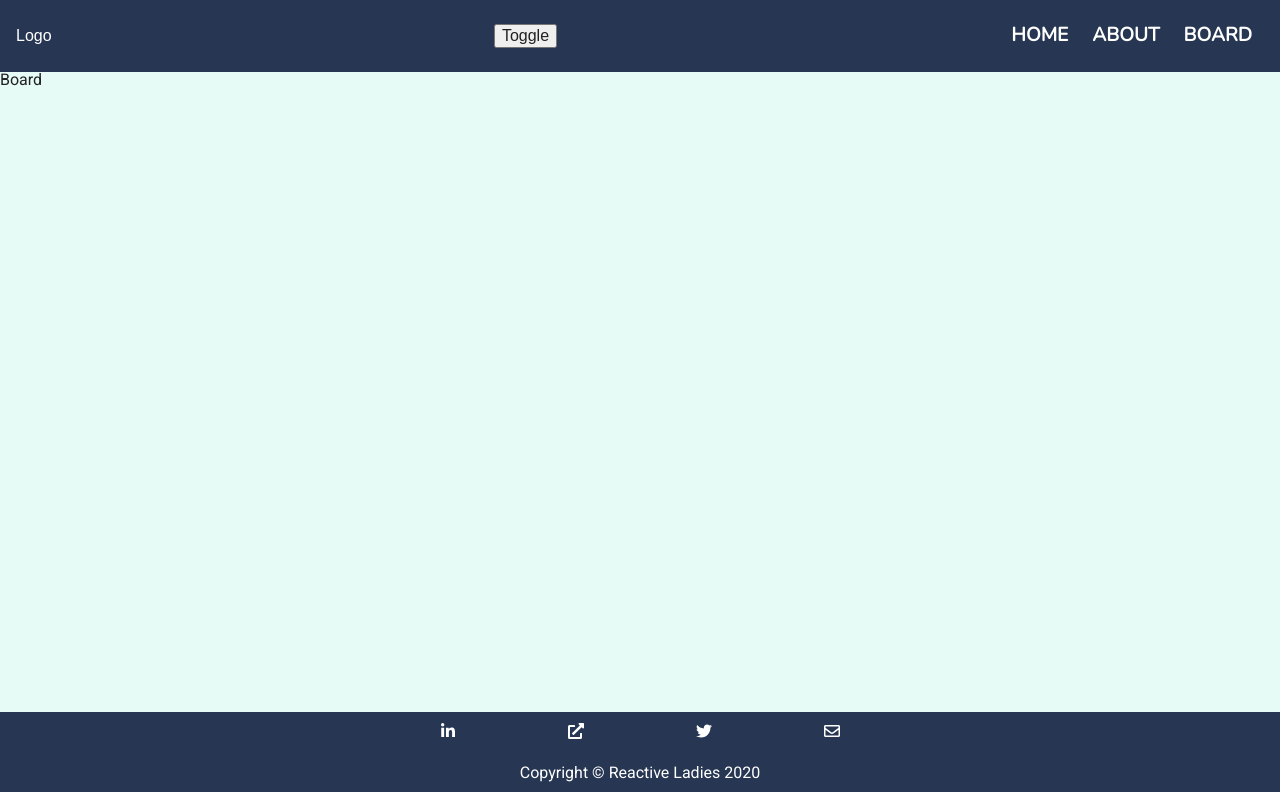
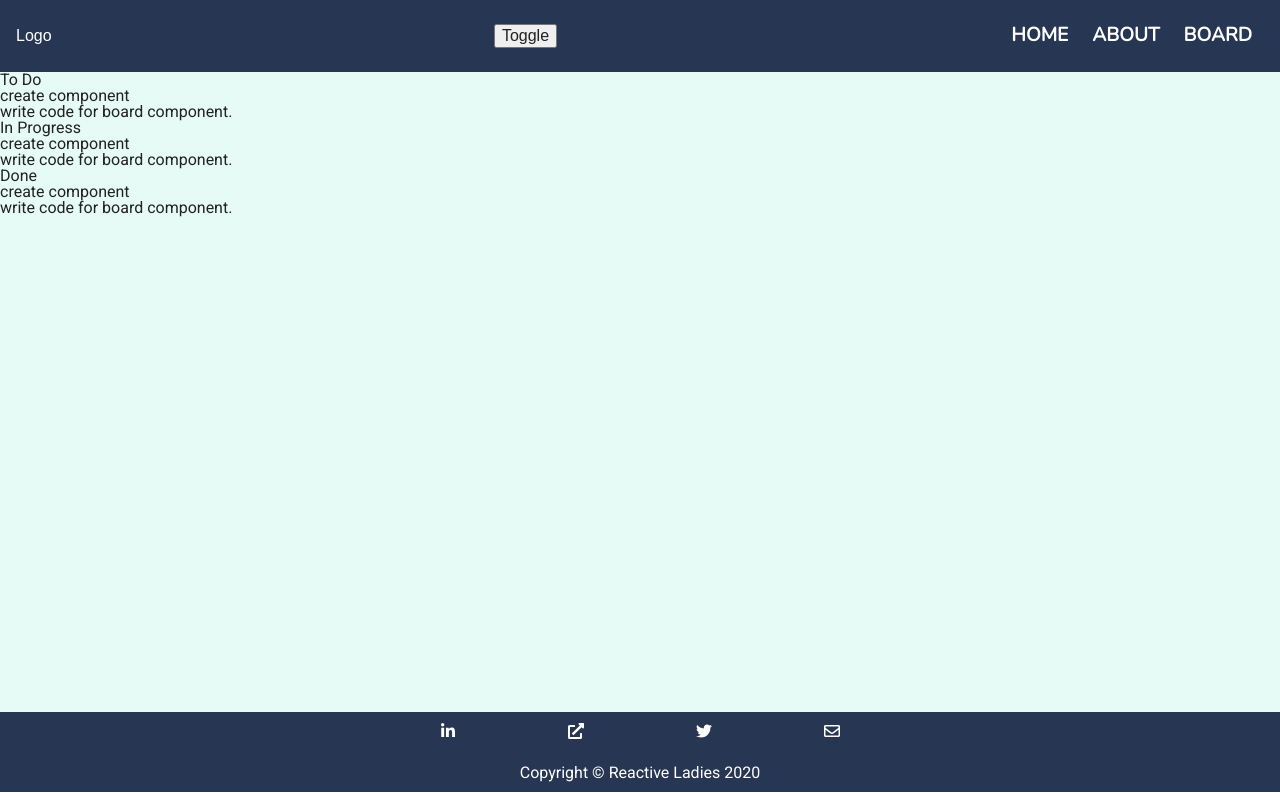
Before and after one commit to yuli-ana/reactive-ladies, a React (Create React App) app: page /#/board in a window 1280 px wide. Built offline with nearby package versions, Linux system fonts and the light colour scheme.

Commit message:
rendered fake array on page

```diff
--- a/src/components/Board.jsx
+++ b/src/components/Board.jsx
@@ -1,8 +1,52 @@
-
 import React, { useState } from "react";
+import Ticket from './Ticket';
 
 function Board() {
-  return <h1>Board</h1>
+  const [columns, setColumns] = useState([
+    {
+      title: 'To Do',
+      tickets: [
+        {title: 'create component',
+          details: 'write code for board component.'}]
+    },
+    {
+      title: 'In Progress',
+      tickets: [
+        {title: 'create component',
+          details: 'write code for board component.'}]
+    },
+    {
+      title: 'Done',
+      tickets: [
+        {title: 'create component',
+          details: 'write code for board component.'}]
+    }
+  ]);
+
+  return (
+    <>
+    {
+      columns.map((column, index) => {
+        return (
+          <div key={`${column.title}${index}`}>
+            <h2>{column.title}</h2>
+            <ul>
+              {
+                column.tickets.map((ticket, index) => {
+                  return(
+                    <li key={`${ticket.title}${index}`}>
+                      <Ticket title={ticket.title} details={ticket.details}/>
+                    </li>
+                  )
+                })
+              }
+            </ul>
+          </div>
+        )
+      })
+    }
+    </>
+  )
 }
 
 export default Board;
--- /dev/null
+++ b/src/components/Ticket.jsx
@@ -0,0 +1,12 @@
+import React from 'react';
+
+function Ticket(props) {
+  return (
+    <>
+      <h3>{props.title}</h3>
+      <p>{props.details}</p>
+    </>
+  )
+}
+
+export default Ticket;
```
Also changed, not shown: 1 other file (tests, documents, lock files or other folders).
